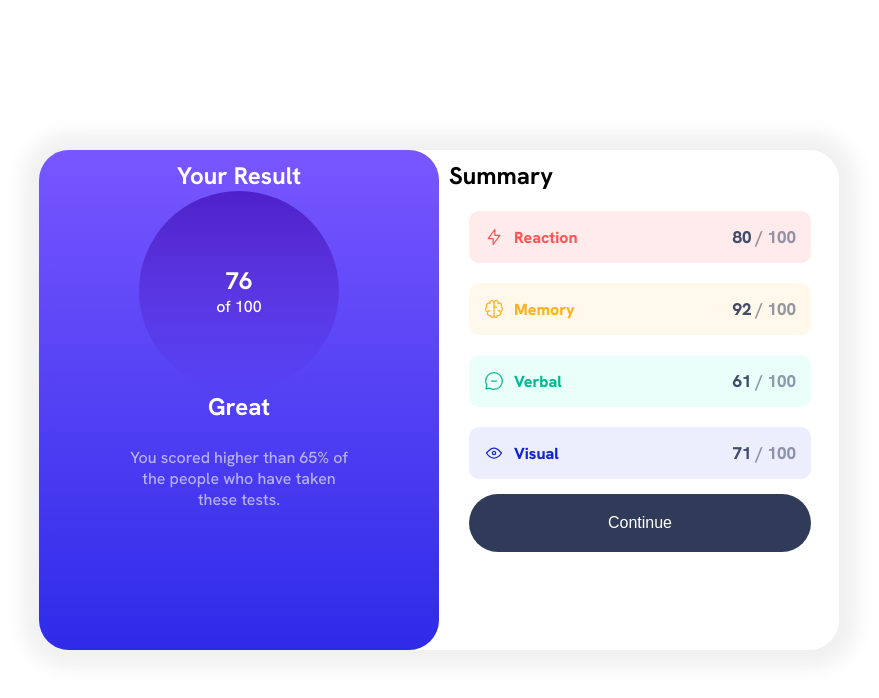
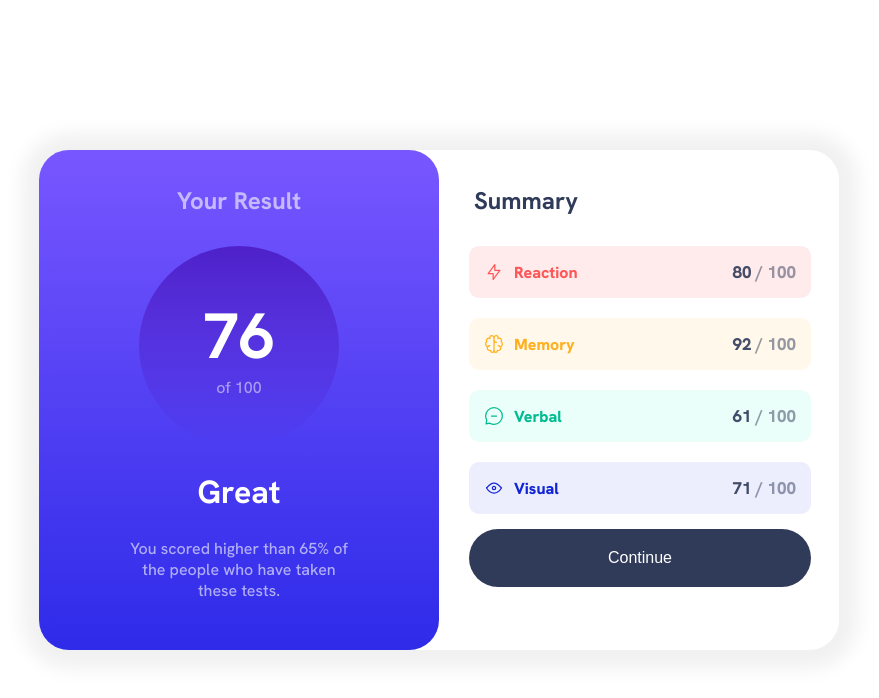
Before and after one commit to zainahmed1713/Result-Summary-Frontend-Mentor-Challenge, a plain HTML site: page index.html in a window 1280 px wide. Shown: the whole page, without its empty margins (201-1080 px from the left). Drawn offline with Linux system fonts and the light colour scheme.

Commit message:
Update index.html

```diff
--- a/index.html
+++ b/index.html
@@ -16,41 +16,44 @@
     <div class="flex-container">
         <div class="container">
             <div class="left-side">
-                <h2>Your Result</h2>
+                <h2 class="result-heading">Your Result</h2>
                 <div class="score-circle">
-                    <h2>76</h2>
-                    <p>of 100</p>
+                    <h2 class="score-heading">76</h2>
+                    <p class="score-out-of">of 100</p>
                 </div>
-                <h2 id="remarks">Great</h2>
+                <h2 class="remarks">Great</h2>
                 <p class="remarks-para">You scored higher than 65% of<br>the people who have taken<br>these tests.</p>
             </div>
             <div class="right-side">
-                <h2>Summary</h2>
+                <h2 class="summary-heading">Summary</h2>
                 <div class="reaction-category">
                     <img src="./assets/images/icon-reaction.svg" alt="Reaction Icon" class="icon react-icon">
                     <p class="reaction">Reaction</p>
-                    <p class="marks"><span class="obtained-marks">80</span><span class="total-marks"> / 100</span></p>
+                    <p class="marks"><span class="obtained-marks">80</span><span class="total-marks"> / 100</span>
+                    </p>
                 </div>
 
                 <div class="memory-category">
                     <img src="./assets/images/icon-memory.svg" alt="Memory Icon" class="icon memory-icon">
                     <p class="memory">Memory</p>
-                    <p class="marks"><span class="obtained-marks">92</span><span class="total-marks"> / 100</span></p>
+                    <p class="marks"><span class="obtained-marks">92</span><span class="total-marks"> / 100</span>
+                    </p>
                 </div>
 
                 <div class="verbal-category">
                     <img src="./assets/images/icon-verbal.svg" alt="Verbal Icon" class="icon verbal-icon">
                     <p class="verbal">Verbal</p>
-                    <p class="marks"><span class="obtained-marks">61</span><span class="total-marks"> / 100</span></p>
+                    <p class="marks"><span class="obtained-marks">61</span><span class="total-marks"> / 100</span>
+                    </p>
                 </div>
 
                 <div class="visual-category">
                     <img src="./assets/images/icon-visual.svg" alt="Visual Icon" class="icon visual-icon">
                     <p class="visual">Visual</p>
-                    <p class="marks"><span class="obtained-marks">71</span><span class="total-marks"> / 100</span></p>
+                    <p class="marks"><span class="obtained-marks">71</span><span class="total-marks"> / 100</span>
+                    </p>
                 </div>
                 <button class="btn">Continue</button>
-
             </div>
         </div>
     </div>
```
